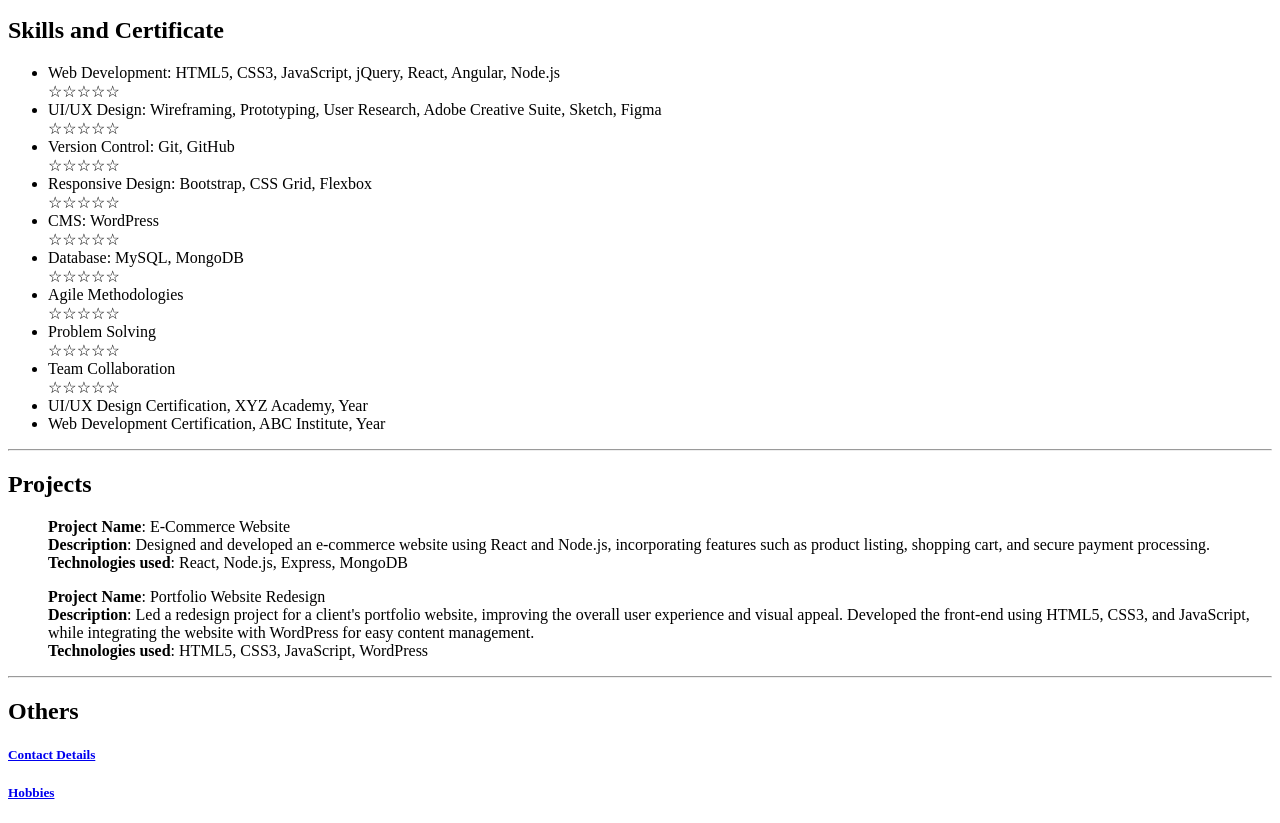
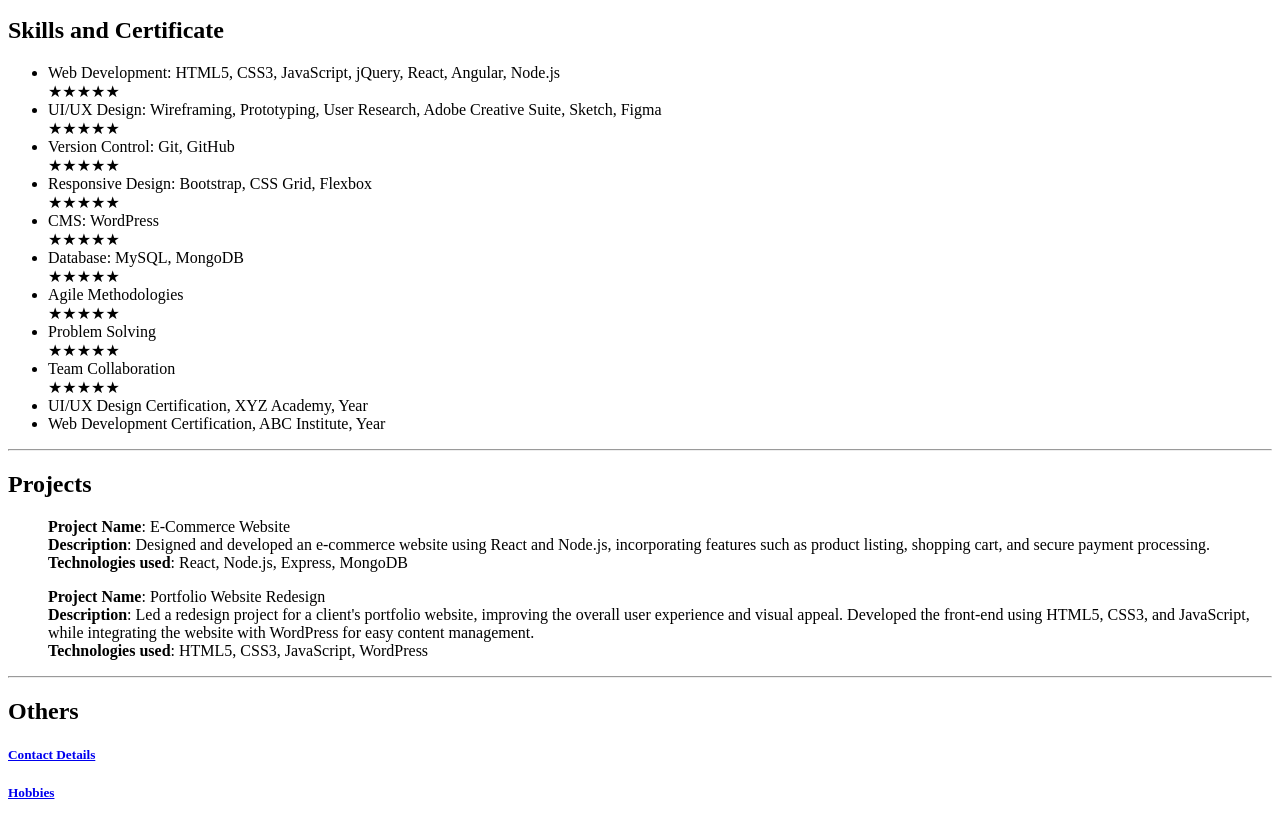
Before and after one commit to bcfafts97/html-resume, a plain HTML site: page index.html in a window 1280 px wide. Shown: the part 886-1709 px from the top of the page. Drawn offline with Linux system fonts and the light colour scheme.

Commit message:
Add files via upload

```diff
--- a/index.html
+++ b/index.html
@@ -25,8 +25,8 @@
 
     <h2>Work Experience</h2>
     <p><h3>Web Developer | UI/UX Designer</h3>
-        XYZ Web Solutions, Anytown, USA<br>
-        April 2018 - Present<br>
+        XYZ Web Solutions, Chicago, USA<br>
+        April 2023 - Present<br>
 
         <ul><li>Collaborate with clients and project teams to gather requirements and define project objectives.</li>
             <li>Design and develop visually appealing websites with a focus on user experience.</li>
@@ -39,31 +39,31 @@
             <li>Provide technical support and maintenance for existing websites.</li></ul></p>
     <h2>Skills and Certificate</h2>
     <p><ul><li>Web Development: HTML5, CSS3, JavaScript, jQuery, React, Angular, Node.js<div class="rating">
-        <span>☆</span><span>☆</span><span>☆</span><span>☆</span><span>☆</span>
+        <span>★</span><span>★</span><span>★</span><span>★</span><span>★</span>
         </div></li>
         <li>UI/UX Design: Wireframing, Prototyping, User Research, Adobe Creative Suite, Sketch, Figma<div class="rating">
-            <span>☆</span><span>☆</span><span>☆</span><span>☆</span><span>☆</span>
+            <span>★</span><span>★</span><span>★</span><span>★</span><span>★</span>
             </div></li>
         <li>Version Control: Git, GitHub<div class="rating">
-            <span>☆</span><span>☆</span><span>☆</span><span>☆</span><span>☆</span>
+            <span>★</span><span>★</span><span>★</span><span>★</span><span>★</span>
             </div></li>
         <li>Responsive Design: Bootstrap, CSS Grid, Flexbox<div class="rating">
-            <span>☆</span><span>☆</span><span>☆</span><span>☆</span><span>☆</span>
+            <span>★</span><span>★</span><span>★</span><span>★</span><span>★</span>
             </div></li>
         <li>CMS: WordPress<div class="rating">
-            <span>☆</span><span>☆</span><span>☆</span><span>☆</span><span>☆</span>
+            <span>★</span><span>★</span><span>★</span><span>★</span><span>★</span>
             </div></li>
         <li>Database: MySQL, MongoDB<div class="rating">
-            <span>☆</span><span>☆</span><span>☆</span><span>☆</span><span>☆</span>
+            <span>★</span><span>★</span><span>★</span><span>★</span><span>★</span>
             </div></li>
         <li>Agile Methodologies<div class="rating">
-            <span>☆</span><span>☆</span><span>☆</span><span>☆</span><span>☆</span>
+            <span>★</span><span>★</span><span>★</span><span>★</span><span>★</span>
             </div></li>
         <li>Problem Solving<div class="rating">
-            <span>☆</span><span>☆</span><span>☆</span><span>☆</span><span>☆</span>
+            <span>★</span><span>★</span><span>★</span><span>★</span><span>★</span>
             </div></li>
         <li>Team Collaboration<div class="rating">
-            <span>☆</span><span>☆</span><span>☆</span><span>☆</span><span>☆</span>
+            <span>★</span><span>★</span><span>★</span><span>★</span><span>★</span>
             </div></li>
         <li>UI/UX Design Certification, XYZ Academy, Year</li>
         <li>Web Development Certification, ABC Institute, Year</li></ul></p>
@@ -83,5 +83,7 @@
 
 
 
+
+
 </body>
 </html>
```
